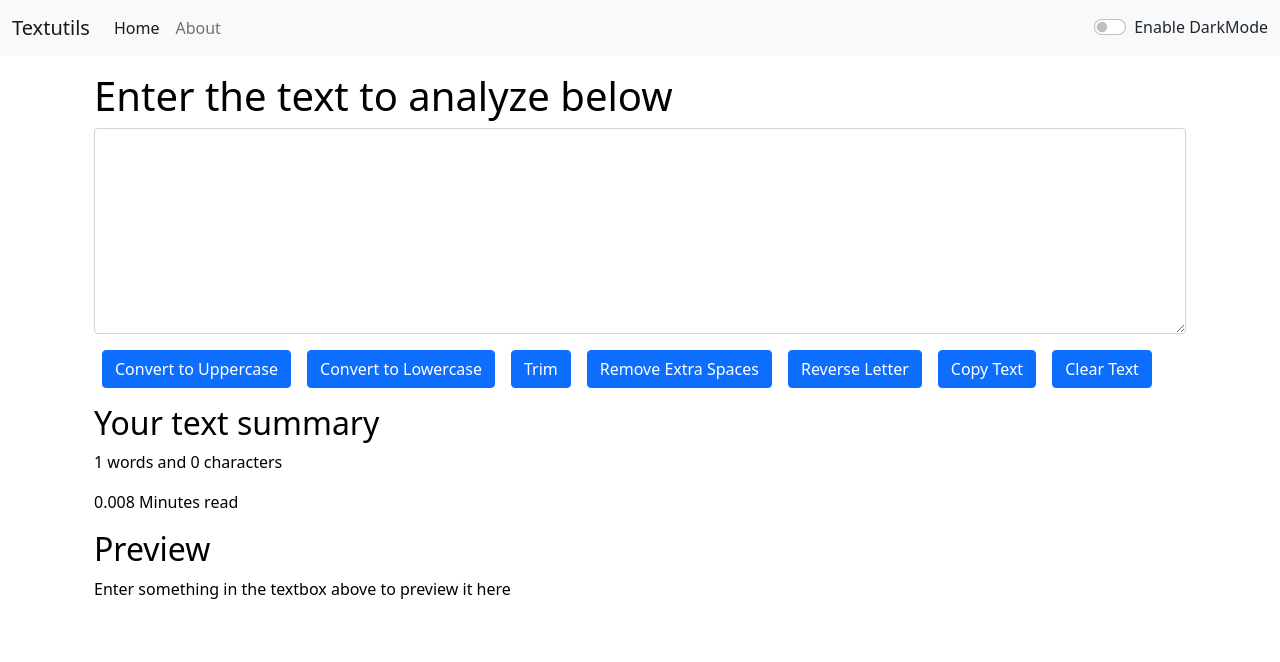
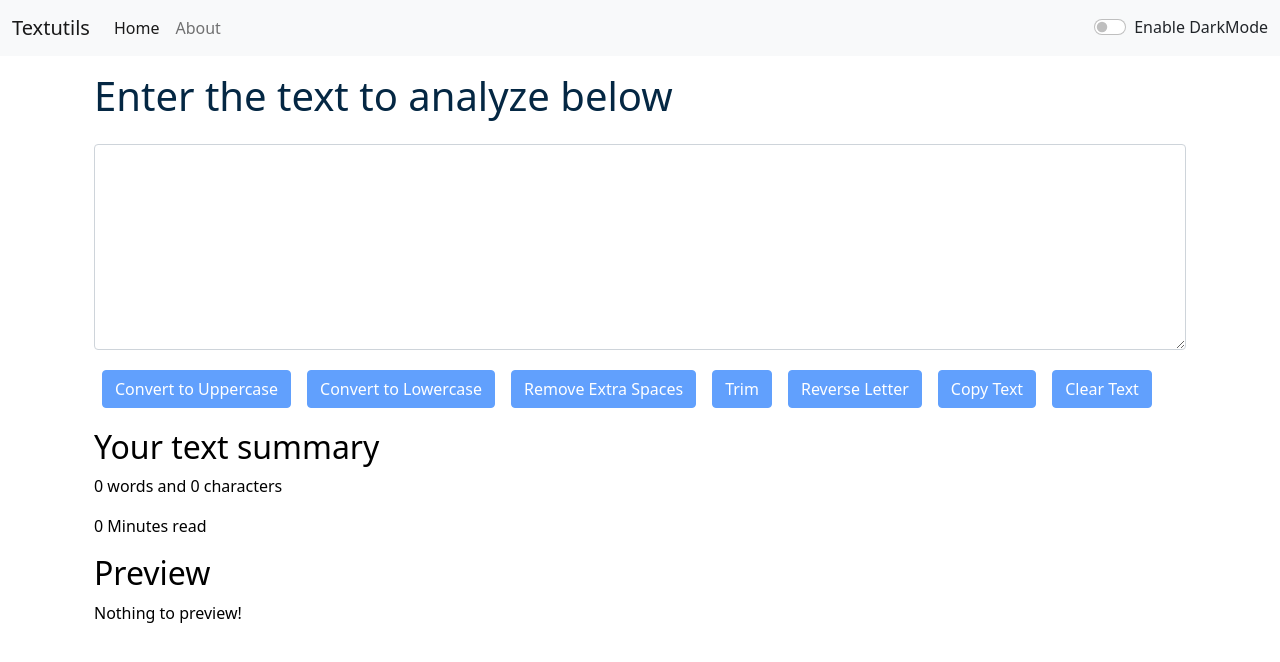
Before and after one commit to jitu061999/react-app-textutils, a React (Create React App) app: page / in a window 1280 px wide. Shown: the top 662 px of the page. Built offline with nearby package versions, Linux system fonts and the light colour scheme.

Commit message:
Update TextForm.js

```diff
--- a/src/components/TextForm.js
+++ b/src/components/TextForm.js
@@ -6,7 +6,7 @@
 
   // lowercase
     const handleupclick=()=>{
-       // console.log("Uppercase was clicked" +text);
+
         let newText=text.toUpperCase();
         setText(newText)
         props.showAlert("converted to uppercase!","success")
@@ -15,7 +15,7 @@
 
     // uppercase
     const handleLoclick=()=>{
-      // console.log("Uppercase was clicked" +text);
+
        let newText=text.toLowerCase();
        setText(newText)
        props.showAlert("converted to lowercase!","success")
@@ -23,7 +23,7 @@
 
    // clear chat
    const handleclclick=()=>{
-    // console.log("Uppercase was clicked" +text);
+
      let newText='';
      setText(newText)
      props.showAlert("Text Cleared!","success")
@@ -31,7 +31,7 @@
 
  // reverse
  const handleflclick=()=>{
-  // console.log("Uppercase was clicked" +text);
+
   let strarr=text.split("");
     strarr=strarr.reverse();
    let newText=strarr.join("");
@@ -40,8 +40,6 @@
 }
 // Trim
 const handletrimclick=()=>{
-  // console.log("Uppercase was clicked" +text);
-
    let newText=text.trim();
    setText(newText)
    props.showAlert("Text Trim!","success")
@@ -54,16 +52,15 @@
 }
 // copy text
 const handlecopy=()=>{
-let text=document.getElementById("myBox");
-text.select();
-navigator.clipboard.writeText(text.value);
+
+navigator.clipboard.writeText(text);
+
 props.showAlert("Copy to clipboard!","success")
 }
 
 
 
     const handleOnChange=(event)=>{
-       // console.log("handle onchange");
         setText(event.target.value);
     }
      const [text, setText] = useState('');  //
@@ -73,27 +70,29 @@
 
   return (
     <>
-    <div className='container' style={{color:props.mode==='dark'?'white':'black'}}>
-     <h1 > {props.heading} </h1>
+    <div className='container' style={{color: props.mode==='dark'?'white':'#042743'}}>
+     <h1 className="mb-4" > {props.heading} </h1>
 <div className="mb-3">
 
-  <textarea className="form-control" value={text} onChange={handleOnChange}  style={{backgroundColor:props.mode==='dark'?'grey':'white',color:props.mode==='dark'?'white':'black'}} id="myBox" rows="8"></textarea>
+  <textarea className="form-control" value={text} onChange={handleOnChange}  style={{backgroundColor:props.mode==='dark'?'#13466e':'white',color:props.mode==='dark'?'white':'#042743'}} id="myBox" rows="8"></textarea>
 </div>
-<button className="btn btn-primary mx-2" onClick={handleupclick}>Convert to Uppercase</button>
-<button className="btn btn-primary mx-2" onClick={handleLoclick}>Convert to Lowercase</button>
-<button className="btn btn-primary mx-2" onClick={handletrimclick}>Trim</button>
-<button className="btn btn-primary mx-2" onClick={handleExtraSpaces}>Remove Extra Spaces</button>
-<button className="btn btn-primary mx-2" onClick={handleflclick}>Reverse Letter</button>
-<button className="btn btn-primary mx-2" onClick={handlecopy}>Copy Text</button>
-<button className="btn btn-primary mx-2" onClick={handleclclick}>Clear Text</button>
+<button disabled={text.length===0} className="btn btn-primary mx-2 my-1" onClick={handleupclick}>Convert to Uppercase</button>
+<button disabled={text.length===0} className="btn btn-primary mx-2 my-1" onClick={handleLoclick}>Convert to Lowercase</button>
+
+<button disabled={text.length===0} className="btn btn-primary mx-2 my-1" onClick={handleExtraSpaces}>Remove Extra Spaces</button>
+<button disabled={text.length===0} className="btn btn-primary mx-2 my-1" onClick={handletrimclick}>Trim</button>
+<button disabled={text.length===0} className="btn btn-primary mx-2 my-1" onClick={handleflclick}>Reverse Letter</button>
+
+<button disabled={text.length===0} className="btn btn-primary mx-2 my-1" onClick={handlecopy}>Copy Text</button>
+<button disabled={text.length===0} className="btn btn-primary mx-2 my-1" onClick={handleclclick}>Clear Text</button>
     </div>
     <div className="container my-3" style={{color:props.mode==='dark'?'white':'black'}}>
       <h2>Your text summary</h2>
-      <p>{text.split(" ").length} words and {text.length} characters</p>
+      <p>{text.split(/\s+/).filter((element)=>{return element.length!==0}).length} words and {text.length} characters</p>
 
-      <p>{0.008 *text.split(" ").length} Minutes read</p>
+      <p>{0.008 *text.split(" ").filter((element)=>{return element.length!==0}).length} Minutes read</p>
       <h2>Preview</h2>
-      <p>{text.length>0?text:"Enter something in the textbox above  to preview it here"}</p>
+      <p>{text.length>0?text:"Nothing to preview!"}</p>
       </div>
     </>
   )
```
